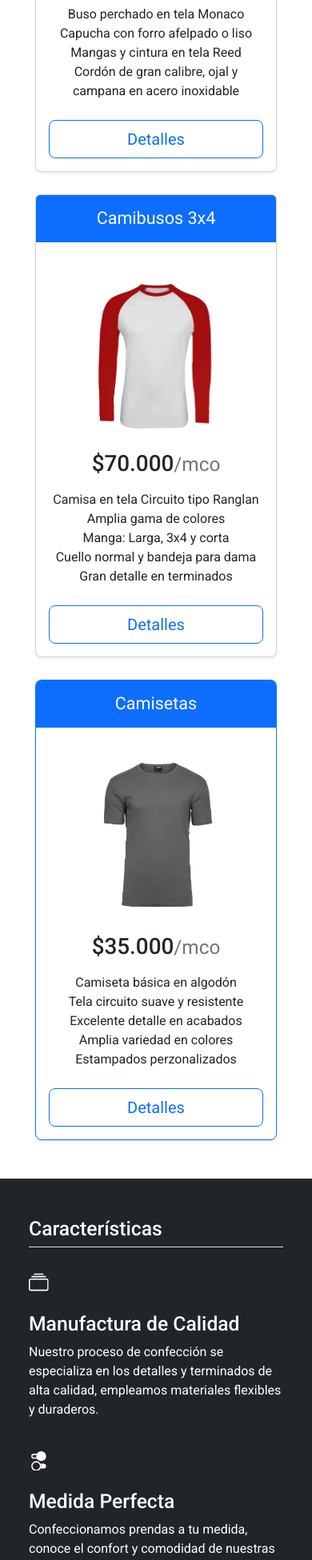
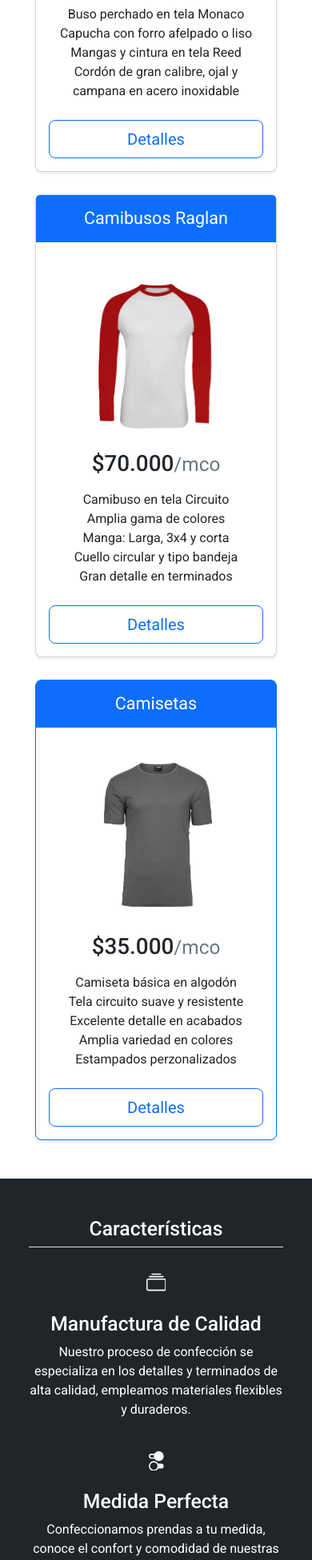
Before and after one commit to CrisAguirre/kemistry, an Angular app: page / in a window 390 px wide. Shown: the part 4386-6337 px from the top of the page at 80% size. Built offline with nearby package versions, Linux system fonts and the light colour scheme.

Commit message:
estilos varios en foot and boody grilla

```diff
--- a/src/app/components/landing/landing.component.css
+++ b/src/app/components/landing/landing.component.css
@@ -2,6 +2,12 @@ img{
     width: 100%;
     height: 100%;
     object-fit: cover;
+}
+.grilla{
+    width: 22rem;
+}
+.titulo{
+    text-align: center;
 }
 .text-shadow{
     text-shadow: 5px 5px 40px #000;
@@ -142,7 +148,16 @@ nav.principal a:hover {
 }
 
 /*Media querys*/
-
+@media (min-width: 350px) AND (max-width: 400px){
+    .grilla{
+        width: 23rem;
+    }
+}
+@media (min-width: 400px) AND (max-width: 500px){
+    .grilla{
+        width: 25rem;
+    }
+}
 /*Tab + Movil*/
 @media (max-width: 1000px){
     .collapse-movil{
@@ -237,6 +252,9 @@ nav.principal a:hover {
         cursor: pointer;
         border-radius: 50%;
     }
+    .grilla{
+        width: 25rem;
+    }
 }
 /*Wide - 4k*/
 @media (min-width: 3000px) and (max-width: 4000px){
--- a/src/app/components/landing/landing.component.html
+++ b/src/app/components/landing/landing.component.html
@@ -142,7 +142,7 @@
   <div class="container">
     <div class="row row-cols-1 row-cols-sm-2 row-cols-md-3 g-3">
       <div class="col">
-        <div class="card" style="width: 23rem;">
+        <div class="card grilla">
           <img src="../../assets/img/var/card1.jpg" class="card-img-top" alt="...">
           <div class="card-body">
             <h5 class="card-title">Estampados</h5>
@@ -152,7 +152,7 @@
         </div>
       </div>
       <div class="col">
-        <div class="card" style="width: 23rem;">
+        <div class="card grilla">
           <img src="../../assets/img/var/card2.jpg" class="card-img-top" alt="...">
           <div class="card-body">
             <h5 class="card-title">Rock & Metal</h5>
@@ -162,7 +162,7 @@
         </div>
       </div>
       <div class="col">
-        <div class="card" style="width: 23rem;">
+        <div class="card grilla">
           <img src="../../assets/img/var/card3.jpg" class="card-img-top" alt="...">
           <div class="card-body">
             <h5 class="card-title">Anime</h5>
@@ -172,7 +172,7 @@
         </div>
       </div>
       <div class="col">
-        <div class="card" style="width: 23rem;">
+        <div class="card grilla">
           <img src="../../assets/img/var/card4.jpg" class="card-img-top" alt="...">
           <div class="card-body">
             <h5 class="card-title">Comics</h5>
@@ -182,7 +182,7 @@
         </div>
       </div>
       <div class="col">
-        <div class="card" style="width: 23rem;">
+        <div class="card grilla">
           <img src="../../assets/img/var/card5.jpg" class="card-img-top" alt="...">
           <div class="card-body">
             <h5 class="card-title">Videojuegos</h5>
@@ -192,7 +192,7 @@
         </div>
       </div>
       <div class="col">
-        <div class="card" style="width: 23rem;">
+        <div class="card grilla">
           <img src="../../assets/img/var/card6.jpg" class="card-img-top" alt="...">
           <div class="card-body">
             <h5 class="card-title">Fantasia</h5>
@@ -241,7 +241,7 @@
       <div class="col">
           <div class="card mb-4 rounded-3 shadow-sm m-1">
               <div class="card-header py-3 text-bg-primary border-primary">
-                  <h4 class="my-0 fw-normal">Camibusos 3x4</h4>
+                  <h4 class="my-0 fw-normal">Camibusos Raglan</h4>
               </div>
               <div class="card-body">
                 <div class="col m-2">
@@ -251,10 +251,10 @@
                 </div>
                   <h1 class="card-title pricing-card-title">$70.000<small class="text-muted fw-light">/mco</small></h1>
                   <ul class="list-unstyled mt-3 mb-4">
-                    <li>Camisa en tela Circuito tipo Ranglan</li>
+                    <li>Camibuso en tela Circuito</li>
                     <li>Amplia gama de colores</li>
                     <li>Manga: Larga, 3x4 y corta</li>
-                    <li>Cuello normal y bandeja para dama</li>
+                    <li>Cuello circular y tipo bandeja</li>
                     <li>Gran detalle en terminados</li>
                     <li></li>
                   </ul>
@@ -287,6 +287,38 @@
       </div>
   </div>
 </div>
+<!-- Características -->
+<div class="container-fluid py-4 bg-dark text-bg-dark px-4" id="features" >
+  <div class="container">
+      <h2 class="titulo border-bottom pb-2 pt-4">Características</h2>
+      <div class="row g-4 py-4 row-cols-1 row-cols-lg-3">
+          <div class="titulo feature col">
+              <div class="feature-icon d-inline-flex align-items-center justify-content-center  fs-2 mb-4">
+                  <svg class="bi" width="1em" height="1em"><use xlink:href="#collection"/></svg>
+              </div>
+              <h3 class="titulo fs-2">Manufactura de Calidad</h3>
+              <p>Nuestro proceso de confección se especializa en los detalles y terminados de alta calidad,
+                empleamos materiales flexibles y duraderos.</p>
+          </div>
+          <div class="titulo feature col">
+              <div class="feature-icon d-inline-flex align-items-center justify-content-center fs-2 mb-4">
+                  <svg class="bi" width="1em" height="1em"><use xlink:href="#toggles2"/></svg>
+              </div>
+              <h3 class="titulo fs-2">Medida Perfecta</h3>
+              <p>Confeccionamos prendas a tu medida, conoce el confort y comodidad de nuestras prendas con entalle perfecto.</p>
+          </div>
+          <div class="titulo feature col">
+            <div class="feature-icon d-inline-flex align-items-center justify-content-center fs-2 mb-4">
+                <svg class="bi" width="1em" height="1em"><use xlink:href="#people-circle"/></svg>
+            </div>
+            <h3 class="titulo fs-2">Atención Perzonalizada</h3>
+            <p>Recibe acompañamiento en todo el proceso de compra y post-entrega, nuestra garantía es tu total satisfacción.</p>
+        </div>
+      </div>
+  </div>
+</div>
+<!-- Footer -->
+<app-footer></app-footer>
 <!-- Ban ? -->
 <!-- <img class="img-banner container-fluid m-0 p-0" src="../../assets/img/var/ban-3.jpg"> -->
 <!-- Banner1+Texto?-->
@@ -311,38 +343,8 @@
 </div> -->
 <!-- Carrusel2?-->
 <!-- <app-carousel2 [images]="images2" [autoSlide]="true"></app-carousel2> -->
-<!-- Características -->
-<div class="container-fluid py-4 bg-dark text-bg-dark px-4" id="features" >
-  <div class="container">
-      <h2 class="border-bottom pb-2 pt-4">Características</h2>
-      <div class="row g-4 py-4 row-cols-1 row-cols-lg-3">
-          <div class="feature col">
-              <div class="feature-icon d-inline-flex align-items-center justify-content-center  fs-2 mb-4">
-                  <svg class="bi" width="1em" height="1em"><use xlink:href="#collection"/></svg>
-              </div>
-              <h3 class="fs-2">Manufactura de Calidad</h3>
-              <p>Nuestro proceso de confección se especializa en los detalles y terminados de alta calidad,
-                empleamos materiales flexibles y duraderos.</p>
-          </div>
-          <div class="feature col">
-              <div class="feature-icon d-inline-flex align-items-center justify-content-center fs-2 mb-4">
-                  <svg class="bi" width="1em" height="1em"><use xlink:href="#toggles2"/></svg>
-              </div>
-              <h3 class="fs-2">Medida Perfecta</h3>
-              <p>Confeccionamos prendas a tu medida, conoce el confort y comodidad de nuestras prendas con entalle perfecto.</p>
-          </div>
-          <div class="feature col">
-            <div class="feature-icon d-inline-flex align-items-center justify-content-center fs-2 mb-4">
-                <svg class="bi" width="1em" height="1em"><use xlink:href="#people-circle"/></svg>
-            </div>
-            <h3 class="fs-2">Atención Perzonalizada</h3>
-            <p>Recibe acompañamiento en todo el proceso de compra y post-entrega, nuestra garantía es tu total satisfacción.</p>
-        </div>
-      </div>
-  </div>
-</div>
 <!-- Contacto -->
-<div class="container-fluid p-0 m-0 bg-dark pb-1 px-4">
+<!-- <div class="container-fluid p-0 m-0 bg-dark pb-1 px-4">
 <div class="container pt-0 pb-5  contact-container text-bg-dark " id="contact">
   <h2 class="pb-2 pt-5 border-bottom mb-4">Contacto</h2>
   <div class="row">
@@ -375,6 +377,4 @@
     </div>
   </div>
 </div>
-</div>
-<!-- Footer -->
-<app-footer></app-footer>
+</div> -->
--- a/src/app/components/shared/footer/footer.component.css
+++ b/src/app/components/shared/footer/footer.component.css
@@ -0,0 +1,3 @@
+.text-foot{
+    text-align: center;
+}
--- a/src/app/components/shared/footer/footer.component.html
+++ b/src/app/components/shared/footer/footer.component.html
@@ -4,31 +4,28 @@
         <div class="col m-2">
           <ul class="nav flex-column">
             <li class="nav-item mb-2">
-              <a class="nav-link p-0 text-muted" routerLink="/hoodies">Hoodies</a>
+              <a class="text-foot nav-link p-0 text-muted" routerLink="/hoodies">Hoodies</a>
             </li>
             <li class="nav-item mb-2">
-              <a class="nav-link p-0 text-muted" routerLink="/raglan">Camibusos 3x4</a>
+              <a class="text-foot nav-link p-0 text-muted" routerLink="/raglan">Camibusos 3x4</a>
             </li>
           </ul>
         </div>
         <div class="col m-2">
             <ul class="nav flex-column">
               <li class="nav-item mb-2">
-                <a class="nav-link p-0 text-muted" routerLink="/camisetas">Camisetas</a>
+                <a class="text-foot nav-link p-0 text-muted" routerLink="/camisetas">Camisetas</a>
               </li>
               <li class="nav-item mb-2">
-                <a class="nav-link p-0 text-muted" routerLink="/estampados">Estampados</a>
+                <a class="text-foot nav-link p-0 text-muted" routerLink="/estampados">Estampados</a>
               </li>
           </ul>
         </div>
         <div class="col m-2">
           <ul class="nav flex-column">
             <li class="nav-item mb-2">
-              <a class="text-muted" class="nav-link p-0 text-muted" routerLink="/shop">eShop</a>
+              <a class="text-foot nav-link p-0 text-muted" routerLink="/shop">eShop</a>
             </li>
-            <!--<li class="nav-item mb-2">
-              <a class="text-muted" class="nav-link p-0 text-muted" routerLink="/kemistry">Nosotros</a>
-            </li>-->
           </ul>
         </div>
     </footer>
@@ -38,6 +35,7 @@
     <div class="container center-important">
       <a routerLink="/"><img src="../../assets/img/var/logo-footb.png" loading="lazy"></a>
     </div>
-    <a class="nav-link p-1 text-muted">Kemistry&copy; Clothing - Derechos Reservados San Juan de Pasto, Nariño - Colombia</a>
+    <a class="nav-link p-1 text-muted">Kemistry&copy; Clothing - Derechos Reservados</a>
+    <a class="nav-link p-1 text-muted">San Juan de Pasto, Nariño - Colombia</a>
   </div>
 </div>
```
